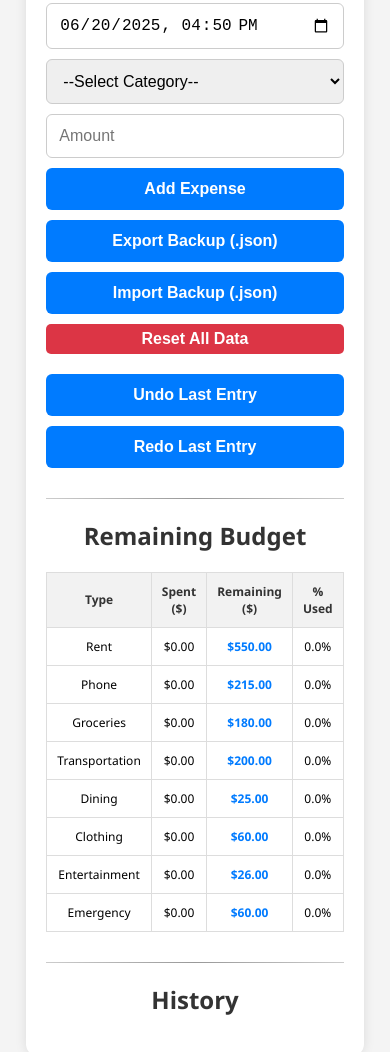
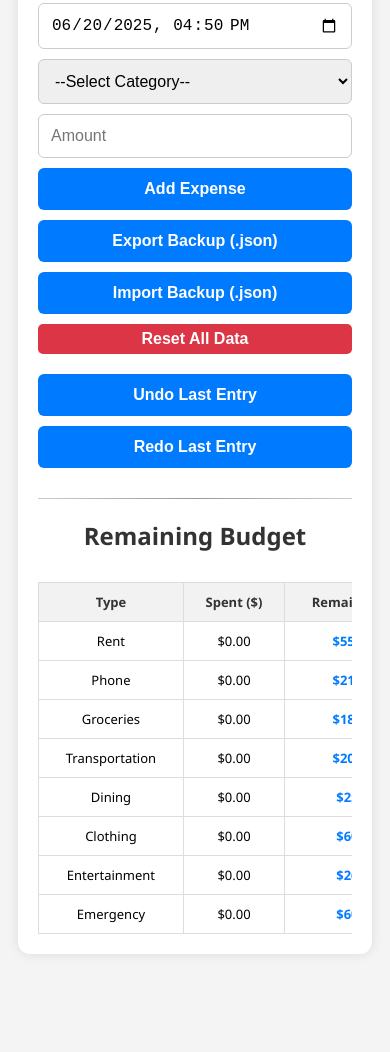
Before and after one commit to Yagnik-J-Donda/expense-tracker-simple, a plain HTML site: page index.html in a window 390 px wide. Shown: the part 141-1193 px from the top of the page. After the commit the page ends 1133 px from the top, so only its background shows below. Drawn offline with Linux system fonts and the light colour scheme.

Commit message:
Fix Remaining Budget table's mobile screen compatibility

```diff
--- a/index.html
+++ b/index.html
@@ -45,6 +45,7 @@
     <hr class="section-divider" />
 
     <h2>Remaining Budget</h2>
+    <div class="table-wrapper">
     <table id="budget-table">
         <thead>
         <tr>
@@ -58,10 +59,6 @@
         <!-- Filled dynamically -->
         </tbody>
     </table>
-
-    <hr class="section-divider" />
-    <h2>History</h2>
-    <div id="history-view" class="history-container"></div>
     </div>
 
   <script src="script.js"></script>
--- a/style.css
+++ b/style.css
@@ -222,3 +222,19 @@ tr:hover {
     width: 100%;
   }
 }
+
+/* ==== Table Scroll Fix for Small Screens ==== */
+.table-wrapper {
+  overflow-x: auto;
+  -webkit-overflow-scrolling: touch;
+}
+
+.table-wrapper table {
+  min-width: 480px; /* Ensure full table fits */
+}
+
+@media (max-width: 480px) {
+  table, th, td {
+    font-size: 13px;
+  }
+}
```
Lines whose indentation alone changed are shown as unchanged.
